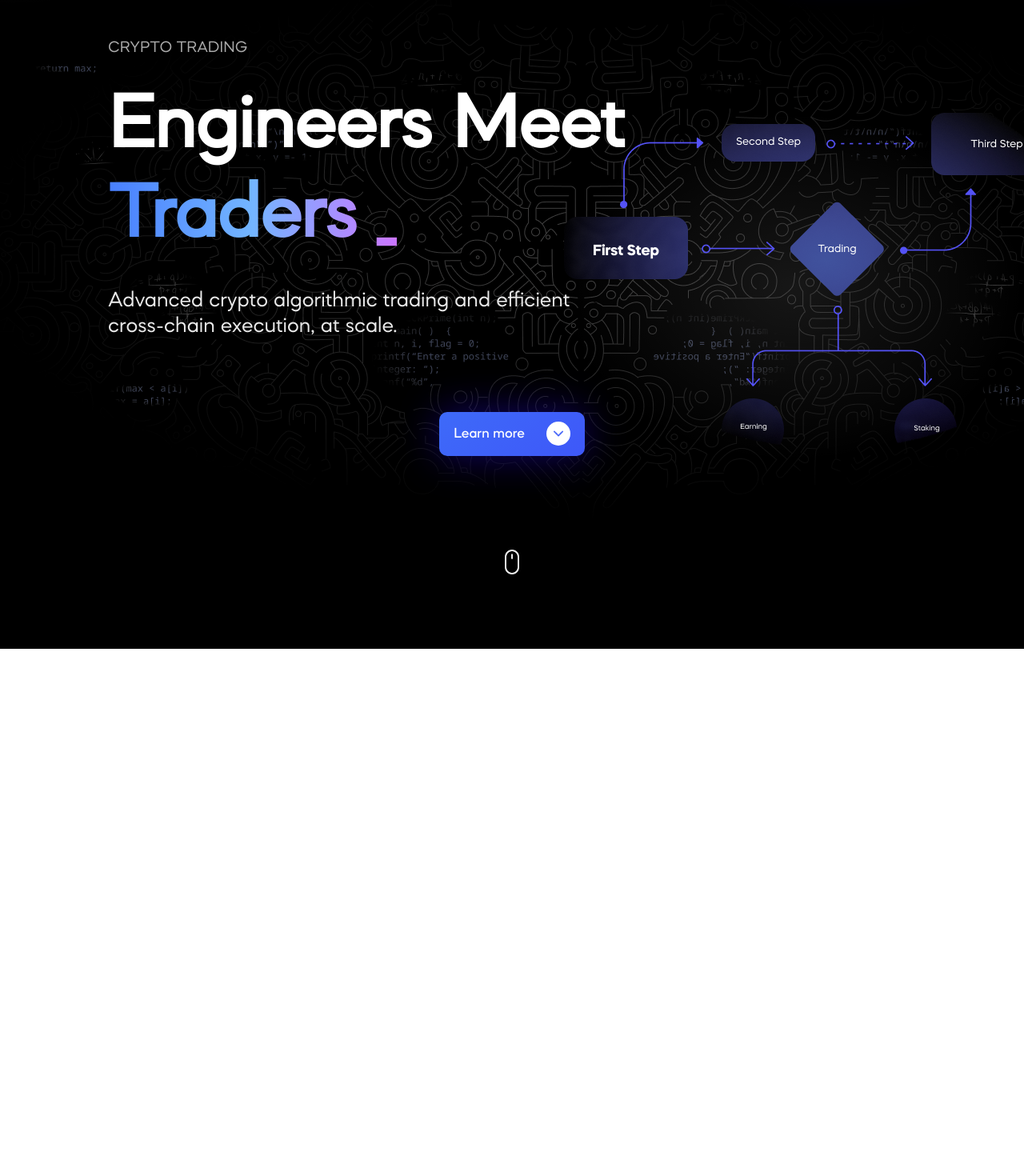
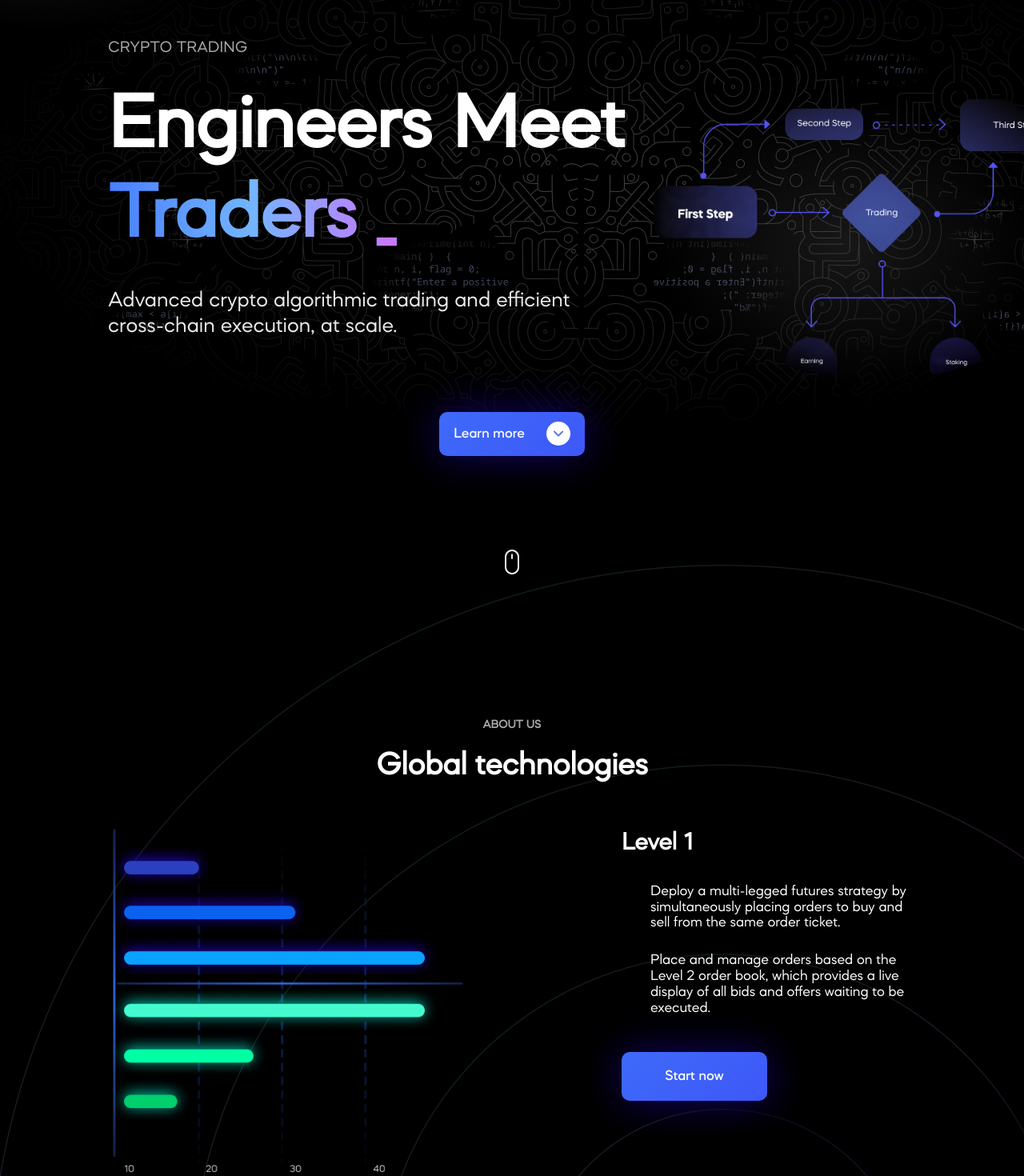
Before and after one commit to MaxPyvovarov/Crypto-Trading, a React (Vite) app: page / in a window 1280 px wide. Shown: the part 120-1590 px from the top of the page at 80% size. Before the commit the page ends 931 px from the top, so only its background shows below. Built offline with nearby package versions, Linux system fonts and the light colour scheme.

Commit message:
Technologies section

```diff
--- a/src/App.jsx
+++ b/src/App.jsx
@@ -1,7 +1,7 @@
 import styles from './App.module.scss';
 
 import {Navbar, Home, Chart} from './components';
-import {banner} from './assets';
+import {banner, circles} from './assets';
 
 const App = () => (
 	<div className={styles.wrapper}>
@@ -10,6 +10,7 @@ const App = () => (
 			<img className={styles.banner} src={banner} alt='banner' />
 			<Home />
 			<Chart />
+			<img src={circles} alt='background' className={styles.circles} />
 		</div>
 	</div>
 );
--- a/src/App.module.scss
+++ b/src/App.module.scss
@@ -4,18 +4,19 @@
 	width: 100%;
 	overflow: hidden;
 	background: #000;
+	min-height: 3304px;
+	position: relative;
 }
 
 .container {
 	max-width: 1440px;
 	padding: 0 135px;
 	margin: 0 auto;
-	position: relative;
 
 	.banner {
 		position: absolute;
 		left: 0;
-		top: 10%;
+		top: 0;
 		pointer-events: none;
 	}
 
@@ -23,3 +24,10 @@
 		padding: 0 2rem;
 	}
 }
+
+.circles {
+	position: absolute;
+	top: 25%;
+	right: 0;
+	z-index: 1;
+}
--- a/src/components/Chart/Chart.jsx
+++ b/src/components/Chart/Chart.jsx
@@ -1,9 +1,35 @@
 import React from 'react';
 
 import styles from './Chart.module.scss';
+import {chart} from '../../assets';
 
-const Chart = () => {
-	return <div>Chart</div>;
-};
+const Chart = () => (
+	<section id='technology' className={styles.technology}>
+		<div className={styles.heading}>
+			<h3>About us</h3>
+			<h1>Global technologies</h1>
+		</div>
+		<div className={styles.content}>
+			<div className={styles.chart}>
+				<img src={chart} alt='chart' />
+			</div>
+			<div className={styles.caption}>
+				<div className={styles.caption__level}>
+					<h4>Level 1</h4>
+					<p>
+						Deploy a multi-legged futures strategy by simultaneously placing
+						orders to buy and sell from the same order ticket.
+					</p>
+					<p>
+						Place and manage orders based on the Level 2 order book, which
+						provides a live display of all bids and offers waiting to be
+						executed.
+					</p>
+				</div>
+				<button className={styles.btn}>Start now</button>
+			</div>
+		</div>
+	</section>
+);
 
 export default Chart;
--- a/src/components/Chart/Chart.module.scss
+++ b/src/components/Chart/Chart.module.scss
@@ -0,0 +1,83 @@
+@import '../../variables.module.scss';
+
+.technology {
+	position: relative;
+	display: flex;
+	flex-direction: column;
+	justify-content: center;
+	align-items: center;
+	margin-top: 10rem;
+	z-index: 3;
+
+	@media (max-width: $md) {
+		margin-top: 20rem;
+	}
+}
+
+.heading {
+	text-align: center;
+	h1 {
+		font-size: 2.2rem;
+		color: #fff;
+		font-weight: 600;
+		margin: 1.1rem 0 3rem;
+	}
+
+	h3 {
+		color: #aaa;
+		text-transform: uppercase;
+		font-size: 0.8rem;
+	}
+}
+
+.content {
+	display: flex;
+	justify-content: space-between;
+	gap: 11rem;
+}
+
+.chart {
+	img {
+		max-width: 444px;
+	}
+}
+
+.caption {
+	display: flex;
+	flex-direction: column;
+
+	&__level {
+		h4 {
+			font-size: 1.7rem;
+			font-weight: 600;
+			margin-bottom: 1.8rem;
+		}
+
+		p {
+			margin-left: 2rem;
+			padding-bottom: 1.5rem;
+			line-height: 1.1rem;
+			font-weight: 400;
+		}
+	}
+}
+
+.btn {
+	color: #fff;
+	cursor: pointer;
+	align-self: flex-start;
+	font-family: Mazzard-Medium;
+	font-weight: 500;
+	font-size: 1rem;
+	background: linear-gradient(140.6deg, #3e6ff9 -27.18%, #3e53f8 126.06%);
+	box-shadow: 0px 0px 49px rgba(42, 7, 254, 0.4);
+	transition: all 0.3s ease-in-out;
+	border: none;
+	border-radius: 10px;
+	padding: 1.1rem 3rem;
+	margin-top: 1rem;
+
+	&:hover {
+		box-shadow: 0px 0px 49px rgba(42, 7, 254, 0.8);
+	}
+}
--- a/src/components/Home/Home.module.scss
+++ b/src/components/Home/Home.module.scss
@@ -4,11 +4,9 @@
 	display: flex;
 	flex-direction: column;
 	justify-content: space-between;
-	padding: 4rem 0;
-
-	> * {
-		z-index: 3;
-	}
+	padding-top: 4rem;
+	position: relative;
+	z-index: 3;
 
 	& > div {
 		display: flex;
@@ -24,8 +22,8 @@
 		width: 30rem;
 		height: 20rem;
 		position: absolute;
-		left: -20%;
-		top: -25%;
+		left: -35%;
+		top: -40%;
 		background: radial-gradient(
 			50% 50% at 50% 50%,
 			rgba(255, 255, 255, 0.1) 0%,
@@ -38,8 +36,8 @@
 		width: 30rem;
 		height: 23rem;
 		position: absolute;
-		left: 10%;
-		top: -23%;
+		left: 0%;
+		top: -40%;
 		background: radial-gradient(
 			50% 50% at 50% 50%,
 			rgba(40, 0, 153, 0.13) 0%,
@@ -77,6 +75,16 @@
 		font-size: 1.5rem;
 	}
 
+	@media (max-width: $lg) {
+		h1 {
+			font-size: 4rem;
+		}
+
+		h3 {
+			font-size: 1.5rem;
+		}
+	}
+
 	@media (max-width: $sm) {
 		flex-direction: column;
 		align-items: center;
@@ -99,18 +107,26 @@
 
 .scheme {
 	position: absolute;
-	right: 0;
-	top: 28%;
+	max-width: 480px;
+	right: -15%;
+	top: 20%;
 	background: radial-gradient(
 		50% 50% at 50% 50%,
 		rgba(255, 255, 255, 0.09) 0%,
 		rgba(196, 196, 196, 0) 100%
 	);
-	z-index: 1;
+	z-index: 0;
 
 	@media (max-width: $md) {
 		max-width: 450px;
-		top: 80%;
+		top: 90%;
+		right: 0;
+	}
+
+	@media (max-width: $ss) {
+		max-width: 350px;
+		right: -10%;
+		top: 100%;
 	}
 }
 
--- a/src/components/Navbar/Navbar.module.scss
+++ b/src/components/Navbar/Navbar.module.scss
@@ -88,7 +88,7 @@
 			flex-direction: column;
 			justify-content: center;
 			align-items: center;
-			right: -150%;
+			right: -200%;
 			gap: 0;
 			transition: all 0.5s ease-in-out;
 			z-index: 10;
--- a/src/index.css
+++ b/src/index.css
@@ -32,6 +32,7 @@
 	margin: 0;
 	padding: 0;
 	box-sizing: border-box;
+	color: #fff;
 }
 
 a {
```
